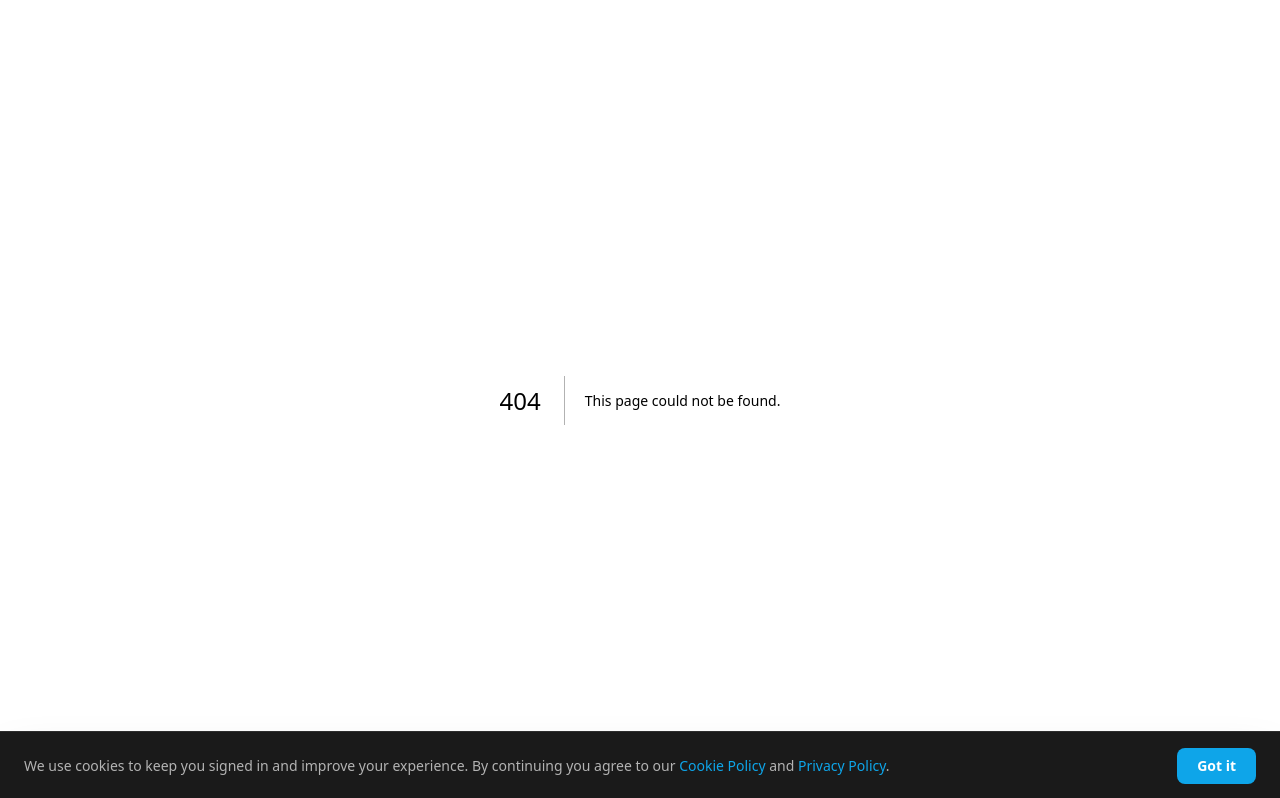
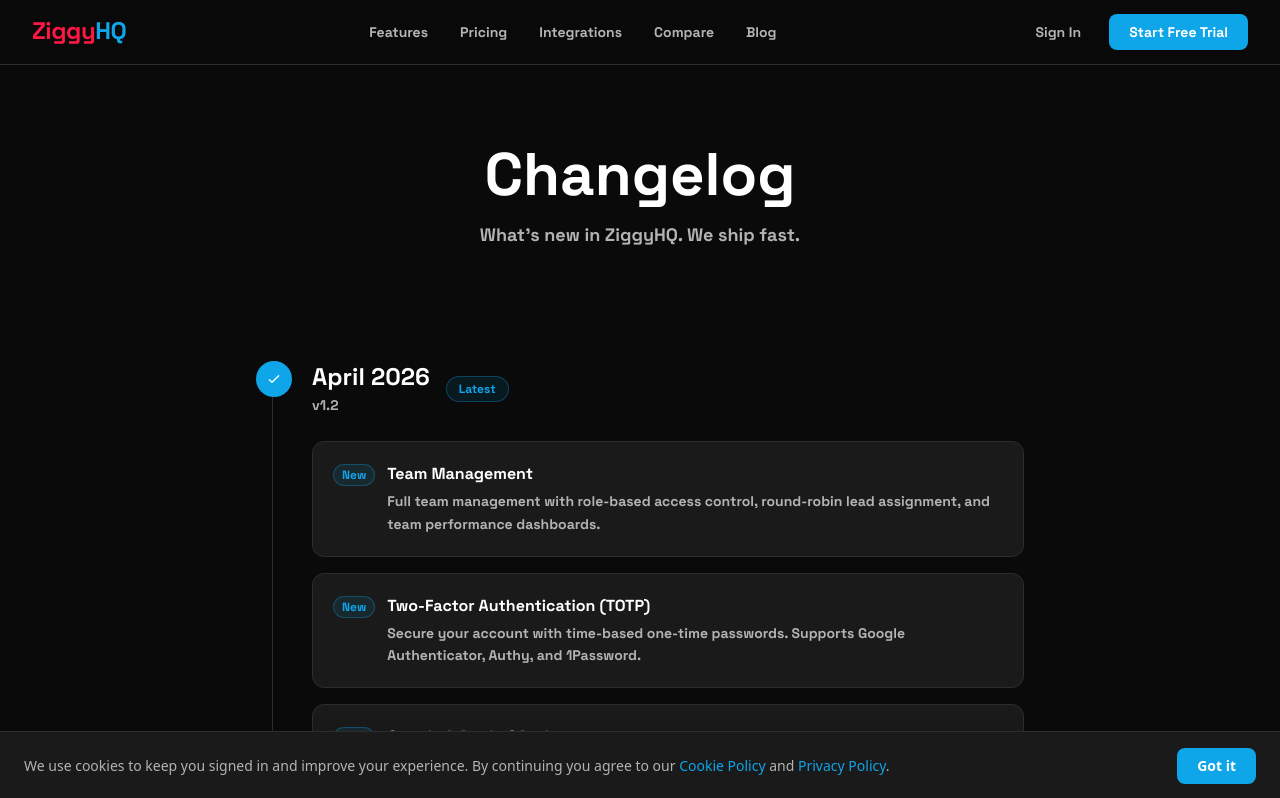
Before and after one commit to ziggytech-dotcom/ziggyhq, a Next.js app: page /changelog in a window 1280 px wide. Before the commit this address had no page. Shown: the top 798 px of the page. Built offline with nearby package versions, Linux system fonts and the light colour scheme.

Commit message:
feat: ZiggyHQ marketing - changelog page (timeline, Apr + Mar 2026)

```diff
--- /dev/null
+++ b/app/changelog/page.tsx
@@ -0,0 +1,209 @@
+import Link from 'next/link'
+import { MarketingNav } from '@/app/components/marketing/Nav'
+import { MarketingFooter } from '@/app/components/marketing/Footer'
+
+const changelog = [
+  {
+    date: 'April 2026',
+    version: 'v1.2',
+    highlight: true,
+    entries: [
+      {
+        type: 'feature',
+        title: 'Team Management',
+        description: 'Full team management with role-based access control, round-robin lead assignment, and team performance dashboards.',
+      },
+      {
+        type: 'feature',
+        title: 'Two-Factor Authentication (TOTP)',
+        description: 'Secure your account with time-based one-time passwords. Supports Google Authenticator, Authy, and 1Password.',
+      },
+      {
+        type: 'feature',
+        title: 'Google & Apple OAuth',
+        description: 'Sign in or sign up using your Google or Apple account. One-click authentication across all devices.',
+      },
+      {
+        type: 'feature',
+        title: 'White Label Branding',
+        description: 'Pro plan users can now remove ZiggyHQ branding and replace it with their own logo and company name.',
+      },
+      {
+        type: 'feature',
+        title: 'Automation Engine',
+        description: 'Build multi-step automations triggered by contact actions, deal stage changes, form submissions, and more. Set delays, conditions, and actions.',
+      },
+      {
+        type: 'improvement',
+        title: 'Action Plans',
+        description: 'Action plans now support recurring tasks, template sharing, and due date calculations relative to deal stage.',
+      },
+      {
+        type: 'improvement',
+        title: 'Smart Lists v2',
+        description: 'Smart lists now support nested conditions, real-time count updates, and export to CSV.',
+      },
+      {
+        type: 'fix',
+        title: 'Email sequence open tracking reliability',
+        description: 'Resolved an issue where open tracking pixels were occasionally blocked by email clients. Improved fallback detection.',
+      },
+    ],
+  },
+  {
+    date: 'March 2026',
+    version: 'v1.0',
+    highlight: false,
+    entries: [
+      {
+        type: 'launch',
+        title: '🚀 ZiggyHQ Launched',
+        description: 'ZiggyHQ is live. The CRM built for modern sales teams — visual pipeline, email sequences, contact management, and more.',
+      },
+      {
+        type: 'feature',
+        title: 'Power Dialer',
+        description: 'Twilio-powered click-to-call with pre-recorded voicemail drop, call recording, live transcription, and automatic call logging.',
+      },
+      {
+        type: 'feature',
+        title: 'AI Calling (Bland.ai)',
+        description: 'Deploy AI voice agents that qualify inbound leads and run outbound campaigns 24/7. Human-sounding, fully customizable.',
+      },
+      {
+        type: 'feature',
+        title: 'Email Sequences',
+        description: 'Build multi-step email drip campaigns with open/click tracking, personalization tokens, and auto-pause on reply.',
+      },
+      {
+        type: 'feature',
+        title: 'Pipeline Management',
+        description: 'Drag-and-drop deal tracking across custom pipeline stages. Deal value, close date, ownership, and activity timeline.',
+      },
+      {
+        type: 'feature',
+        title: 'Contact Management',
+        description: 'Rich contact profiles with full activity history, custom fields, tags, and company associations.',
+      },
+      {
+        type: 'feature',
+        title: 'Forms & Lead Capture',
+        description: 'Embeddable lead capture forms that auto-create contacts and trigger sequences on submission.',
+      },
+      {
+        type: 'feature',
+        title: 'Reporting Dashboard',
+        description: 'Real-time pipeline health, deal velocity, and team activity metrics. Revenue forecasting included.',
+      },
+      {
+        type: 'feature',
+        title: 'Gmail Integration',
+        description: 'Send emails from your own Gmail address, sync your inbox, and track opens and clicks natively.',
+      },
+    ],
+  },
+]
+
+const typeConfig: Record<string, { label: string; color: string; bg: string }> = {
+  launch: { label: 'Launch', color: 'text-[#ff1744]', bg: 'bg-[#ff1744]/10 border-[#ff1744]/30' },
+  feature: { label: 'New', color: 'text-[#0ea5e9]', bg: 'bg-[#0ea5e9]/10 border-[#0ea5e9]/30' },
+  improvement: { label: 'Improved', color: 'text-[#22c55e]', bg: 'bg-[#22c55e]/10 border-[#22c55e]/30' },
+  fix: { label: 'Fixed', color: 'text-[#f59e0b]', bg: 'bg-[#f59e0b]/10 border-[#f59e0b]/30' },
+}
+
+export default function ChangelogPage() {
+  return (
+    <div className="bg-[#0a0a0a] min-h-screen" style={{ fontFamily: 'Space Grotesk, sans-serif' }}>
+      <MarketingNav />
+
+      {/* Hero */}
+      <section className="pt-20 pb-16 px-4 text-center">
+        <div className="max-w-3xl mx-auto">
+          <h1 className="text-5xl md:text-6xl font-bold text-white mb-4" style={{ fontFamily: 'Space Grotesk, sans-serif' }}>
+            Changelog
+          </h1>
+          <p className="text-[#b3b3b3] text-lg">
+            What&apos;s new in ZiggyHQ. We ship fast.
+          </p>
+        </div>
+      </section>
+
+      {/* Timeline */}
+      <section className="py-12 pb-24 px-4">
+        <div className="max-w-3xl mx-auto">
+          <div className="relative">
+            {/* Timeline line */}
+            <div className="absolute left-0 top-0 bottom-0 w-px bg-[#2d2d2d] ml-4 hidden md:block" />
+
+            <div className="space-y-16">
+              {changelog.map((release) => (
+                <div key={release.date} className="md:pl-14 relative">
+                  {/* Timeline dot */}
+                  <div className={`absolute left-0 w-9 h-9 rounded-full flex items-center justify-center hidden md:flex ${release.highlight ? 'bg-[#0ea5e9]' : 'bg-[#1a1a1a] border border-[#2d2d2d]'}`}>
+                    {release.highlight ? (
+                      <svg className="w-4 h-4 text-white" fill="none" stroke="currentColor" viewBox="0 0 24 24">
+                        <path strokeLinecap="round" strokeLinejoin="round" strokeWidth={2} d="M5 13l4 4L19 7" />
+                      </svg>
+                    ) : (
+                      <svg className="w-4 h-4 text-[#555]" fill="none" stroke="currentColor" viewBox="0 0 24 24">
+                        <path strokeLinecap="round" strokeLinejoin="round" strokeWidth={2} d="M13 10V3L4 14h7v7l9-11h-7z" />
+                      </svg>
+                    )}
+                  </div>
+
+                  {/* Release header */}
+                  <div className="flex items-center gap-4 mb-6">
+                    <div>
+                      <h2 className="text-2xl font-bold text-white">{release.date}</h2>
+                      <span className="text-[#b3b3b3] text-sm">{release.version}</span>
+                    </div>
+                    {release.highlight && (
+                      <span className="bg-[#0ea5e9]/10 border border-[#0ea5e9]/30 text-[#0ea5e9] text-xs font-medium px-3 py-1 rounded-full">
+                        Latest
+                      </span>
+                    )}
+                  </div>
+
+                  {/* Entries */}
+                  <div className="space-y-4">
+                    {release.entries.map((entry, i) => {
+                      const config = typeConfig[entry.type] || typeConfig.feature
+                      return (
+                        <div key={i} className="bg-[#1a1a1a] border border-[#2d2d2d] rounded-xl p-5">
+                          <div className="flex items-start gap-3">
+                            <span className={`text-xs font-semibold px-2 py-0.5 rounded-full border flex-shrink-0 mt-0.5 ${config.bg} ${config.color}`}>
+                              {config.label}
+                            </span>
+                            <div>
+                              <h3 className="text-white font-semibold mb-1">{entry.title}</h3>
+                              <p className="text-[#b3b3b3] text-sm leading-relaxed">{entry.description}</p>
+                            </div>
+                          </div>
+                        </div>
+                      )
+                    })}
+                  </div>
+                </div>
+              ))}
+            </div>
+          </div>
+        </div>
+      </section>
+
+      {/* Notify CTA */}
+      <section className="py-20 px-4 bg-[#111111] border-t border-[#2d2d2d]">
+        <div className="max-w-3xl mx-auto text-center">
+          <h2 className="text-3xl font-bold text-white mb-4">Want to know when we ship?</h2>
+          <p className="text-[#b3b3b3] mb-8">
+            Start your free trial and get release notes delivered to your inbox.
+          </p>
+          <Link href="/signup" className="bg-[#0ea5e9] text-white rounded-lg px-8 py-4 font-semibold text-lg hover:bg-[#0ea5e9]/90 transition-colors inline-block">
+            Start Free Trial
+          </Link>
+        </div>
+      </section>
+
+      <MarketingFooter />
+    </div>
+  )
+}
```
